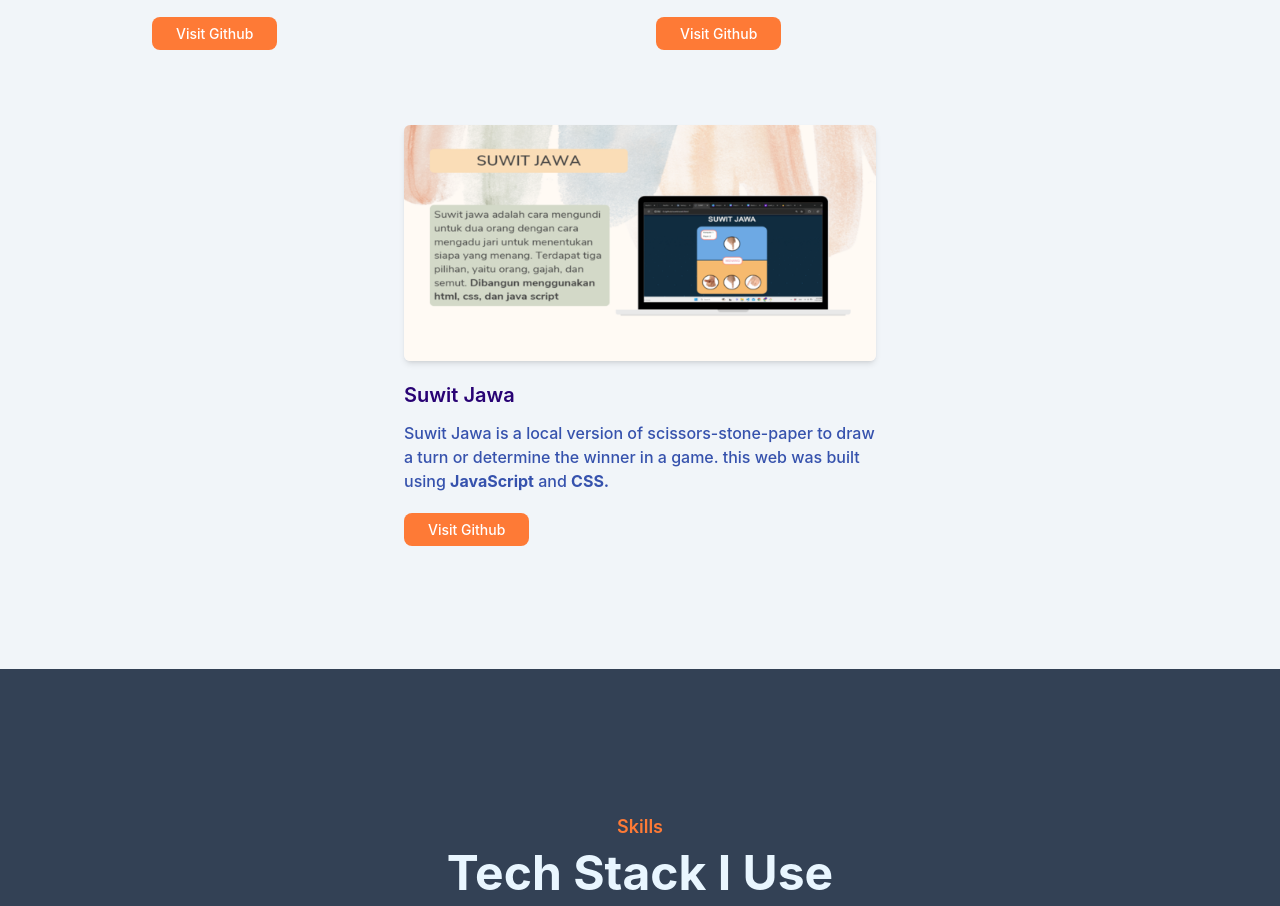
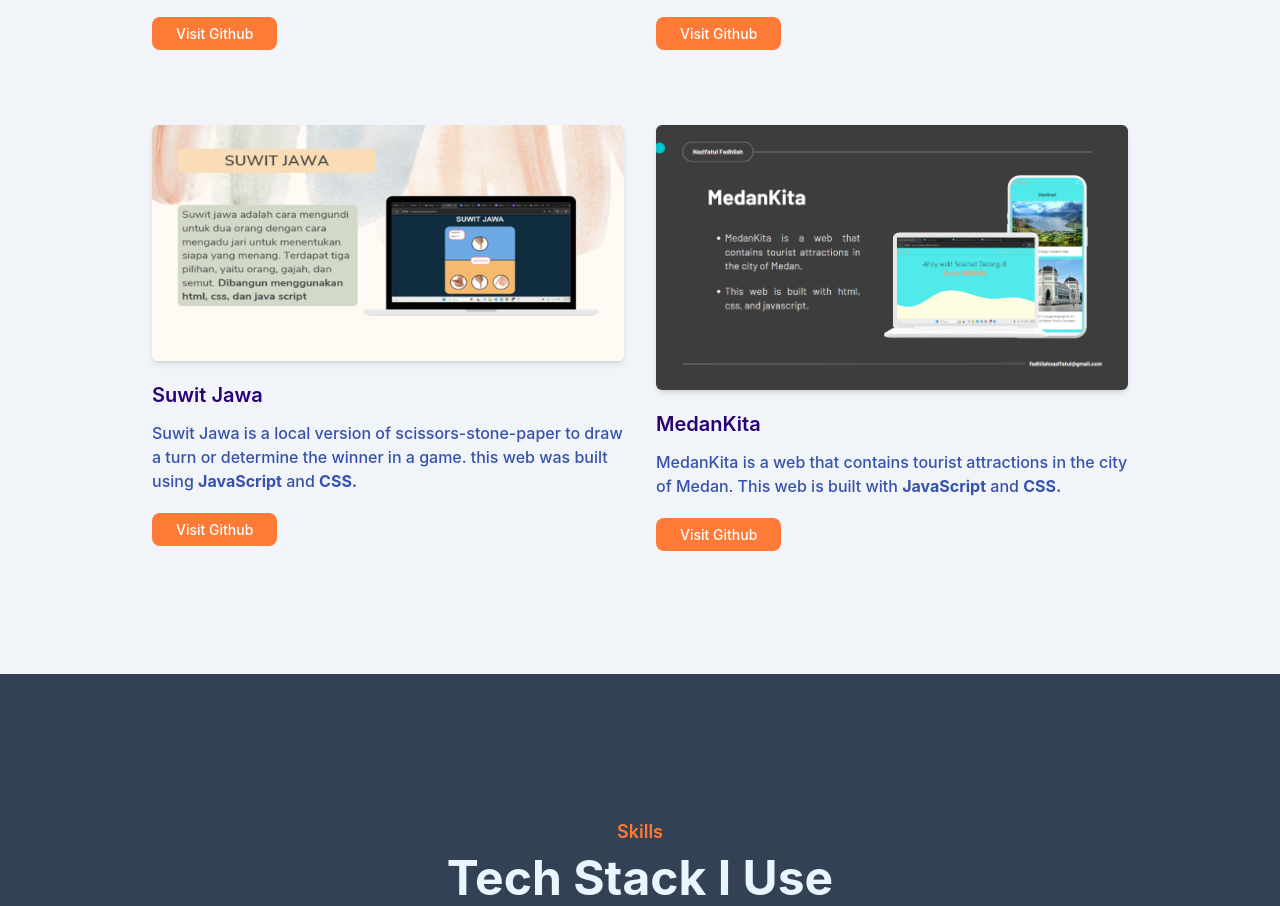
Before and after one commit to Nazifatul-Fadhilah/portfolio-tailwind-css, a website: page index.html in a window 1280 px wide. Shown: the part 2497-3403 px from the top of the page. Drawn offline with nearby package versions, Linux system fonts and the light colour scheme; files whose address does not match are found by name.

Commit message:
Update project 6

```diff
--- a/index.html
+++ b/index.html
@@ -219,6 +219,16 @@
             <h3 class="font-semibold text-xl text-dark mt-5 mb-3">Suwit Jawa</h3>
             <p class="font-medium text-base text-secondary mb-6">Suwit Jawa is a local version of scissors-stone-paper to draw a turn or determine the winner in a game. this web was built using <span class="font-bold">JavaScript</span> and <span class="font-bold">CSS.</span></p>
             <a href="https://github.com/Nazifatul-Fadhilah/suwit-jawa" target="_blank" class="font-medium text-sm text-white bg-primary py-2 px-6 rounded-lg hover:opacity-80">Visit Github</a>
+          </div>
+
+          <!-- project 6 -->
+          <div class="mb-12 p-4 md:w-1/2 projek" data-aos="zoom-in-up" data-aos-duration="1500" data-aos-delay="300">
+            <div class="rounded-md shadow-md overflow-hidden">
+              <img src="dist/img/portfolio/medanKita.png" width="w-full" alt="Medan Kita">
+            </div>
+            <h3 class="font-semibold text-xl text-dark mt-5 mb-3">MedanKita</h3>
+            <p class="font-medium text-base text-secondary mb-6">MedanKita is a web that contains tourist attractions in the city of Medan. This web is built with <span class="font-bold">JavaScript</span> and <span class="font-bold">CSS.</span></p>
+            <a href="https://github.com/Nazifatul-Fadhilah/medanKita" target="_blank" class="font-medium text-sm text-white bg-primary py-2 px-6 rounded-lg hover:opacity-80">Visit Github</a>
           </div>
 
         </div>
```
